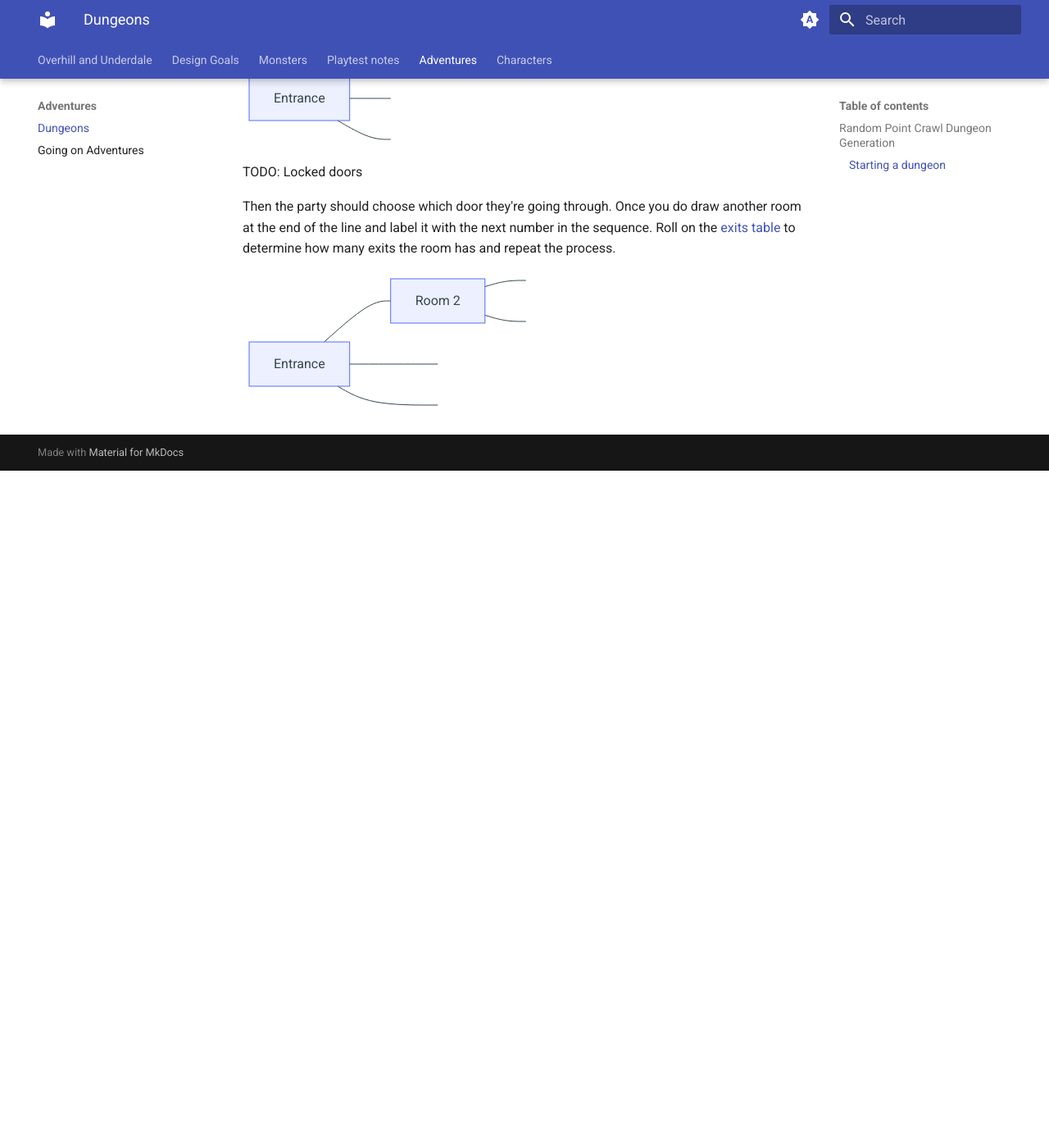
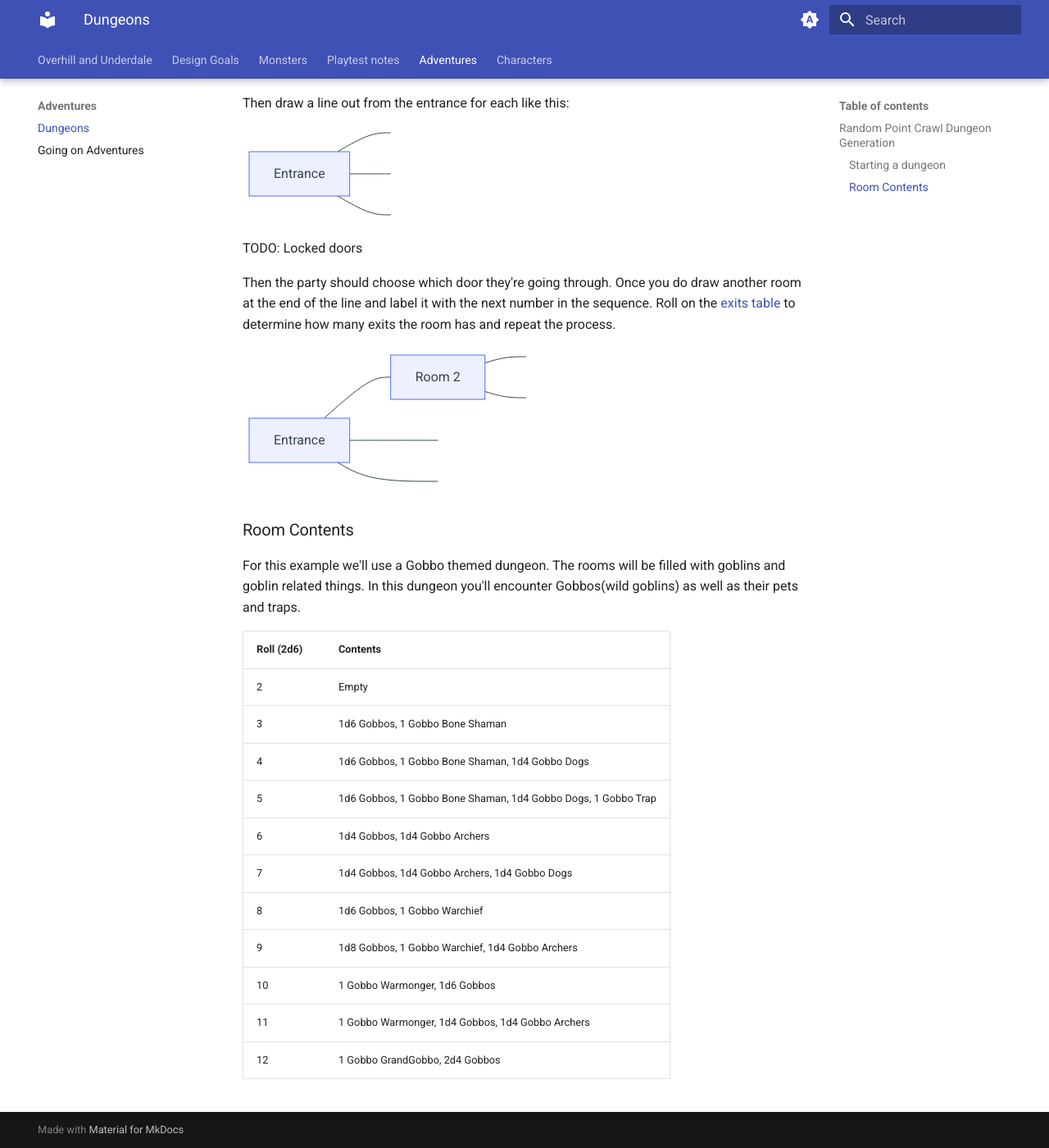
Before and after one commit to sam-phinizy/overhill-and-underdale, an MkDocs documentation site: the page built from docs/adventures/dungeons.md, in a window 1280 px wide and 1400 px high, scrolled down 1178 px. Shown: the whole window at 82% size. Built offline with MkDocs 1.6.1 and Material for MkDocs 9.7.7, drawn with Linux system fonts in a browser that asks for light colours; before the commit the page ends 1752 px from its top, so only the background shows below that; some of the changed text lies outside the part shown.

Commit message:
add in more docs about dungeons

````diff
--- a/docs/adventures/dungeons.md
+++ b/docs/adventures/dungeons.md
@@ -12,7 +12,10 @@ In Overhill & Underdale there a few different ways to adventure in a dungeon:
 
 Random pointcrawl dungeons use a technique similiar to what is described on [Merkmail](https://murkdice.substack.com/p/you-liked-that-map-huh?r=3rp84v&utm_campaign=post&utm_medium=web&triedRedirect=true) to randomly generate a dungeon. It focuses on building up the 'network graph' of the dungeon rather then creating a 'concrete' map as described by Merkmail.
 
-You can either hand draw these or use a tool like [TlDraw](https://www.tldraw.com/) to create them. The examples below use TlDraw.
+Every dungeon will have a set of tables that are used for that dungeon. While some are generic such as the [exits table](#exits-table) others are specific to the dungeon such as the [room contents table](#room-contents-table). These should be organized thematically.
+
+You can either hand draw these or use a tool like [TlDraw](https://www.tldraw.com/),Excalidraw, DrawIo, or MermaidJS to create them. The examples below are created with MermaidJS.
+
 
 
 ### Starting a dungeon
@@ -58,3 +61,23 @@ graph LR
 
   classDef hidden display: none;
 ```
+
+### Room Contents
+
+For this example we'll use a Gobbo themed dungeon. The rooms will be filled with goblins and goblin related things. In this dungeon you'll encounter Gobbos(wild goblins) as well as their pets and traps.
+
+<a name="room-contents-table"></a>
+
+| Roll (2d6) | Contents                                                      |
+| ---------- | ------------------------------------------------------------- |
+| 2          | Empty                                                         |
+| 3          | 1d6 Gobbos, 1 Gobbo Bone Shaman                               |
+| 4          | 1d6 Gobbos, 1 Gobbo Bone Shaman, 1d4 Gobbo Dogs               |
+| 5          | 1d6 Gobbos, 1 Gobbo Bone Shaman, 1d4 Gobbo Dogs, 1 Gobbo Trap |
+| 6          | 1d4 Gobbos, 1d4 Gobbo Archers                                 |
+| 7          | 1d4 Gobbos, 1d4 Gobbo Archers, 1d4 Gobbo Dogs                 |
+| 8          | 1d6 Gobbos, 1 Gobbo Warchief                                  |
+| 9          | 1d8 Gobbos, 1 Gobbo Warchief, 1d4 Gobbo Archers               |
+| 10         | 1 Gobbo Warmonger, 1d6 Gobbos                                 |
+| 11         | 1 Gobbo Warmonger, 1d4 Gobbos, 1d4 Gobbo Archers              |
+| 12         | 1 Gobbo GrandGobbo, 2d4 Gobbos                                |
````
